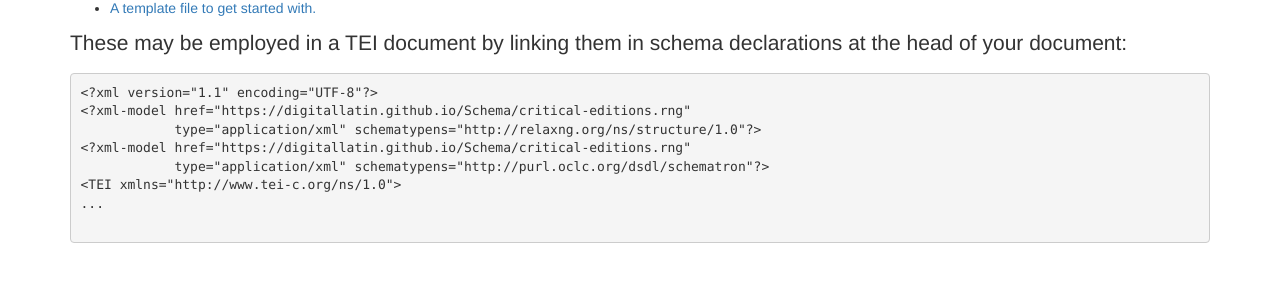
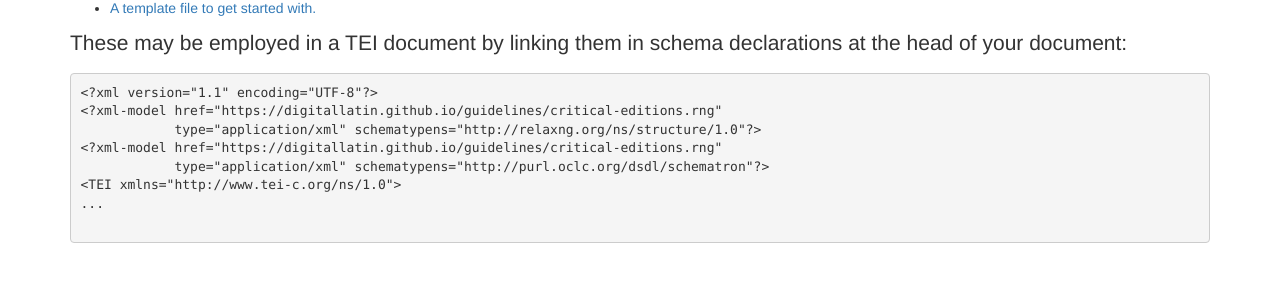
Before and after one commit to DigitalLatin/guidelines, a plain HTML site: page index.html in a window 1280 px wide. Shown: the part 358-640 px from the top of the page. Drawn offline with nearby package versions, Linux system fonts and the light colour scheme.

Commit message:
Fix link to schema in sample.

```diff
--- a/index.html
+++ b/index.html
@@ -55,9 +55,9 @@
         <p>These may be employed in a TEI document by linking them in schema declarations at the head of your document:
           <pre>
 &lt;?xml version="1.1" encoding="UTF-8"?>
-&lt;?xml-model href="https://digitallatin.github.io/Schema/critical-editions.rng"
+&lt;?xml-model href="https://digitallatin.github.io/guidelines/critical-editions.rng"
             type="application/xml" schematypens="http://relaxng.org/ns/structure/1.0"?>
-&lt;?xml-model href="https://digitallatin.github.io/Schema/critical-editions.rng"
+&lt;?xml-model href="https://digitallatin.github.io/guidelines/critical-editions.rng"
             type="application/xml" schematypens="http://purl.oclc.org/dsdl/schematron"?>
 &lt;TEI xmlns="http://www.tei-c.org/ns/1.0">
 ...
```
